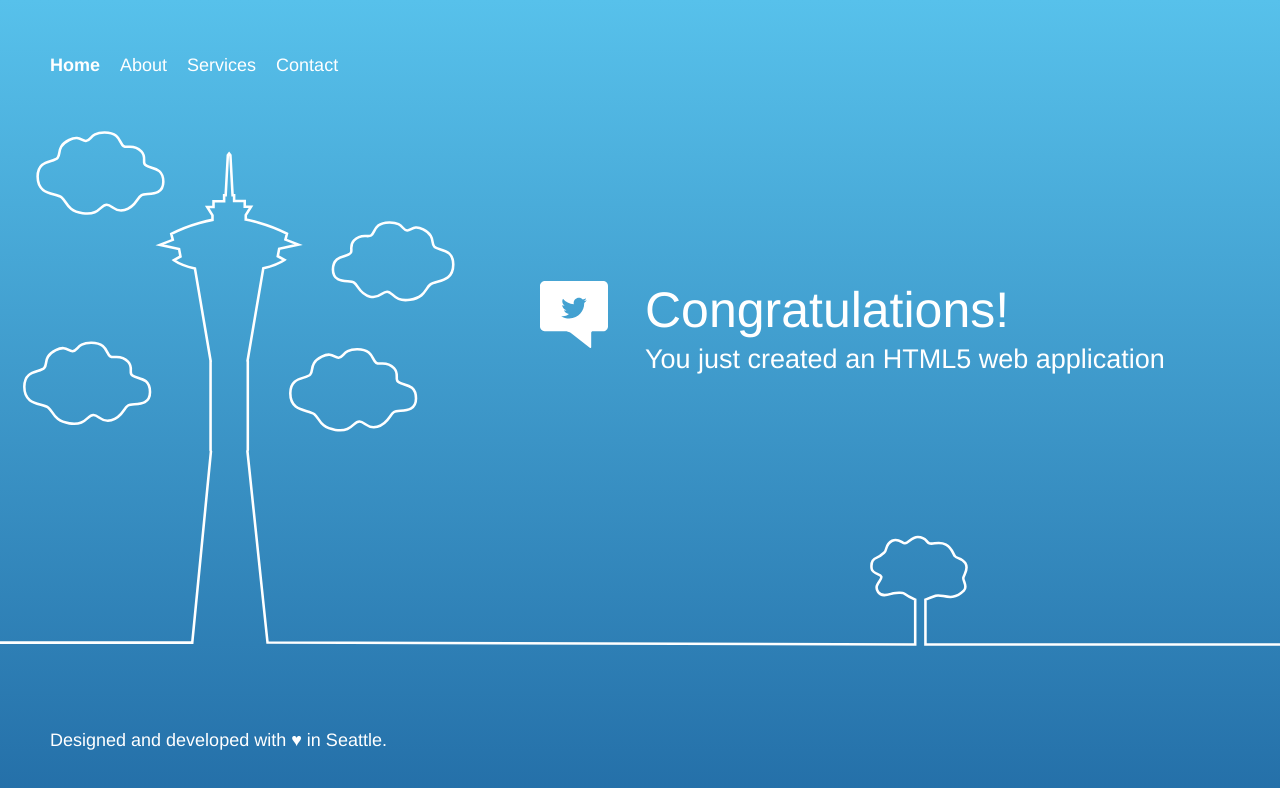
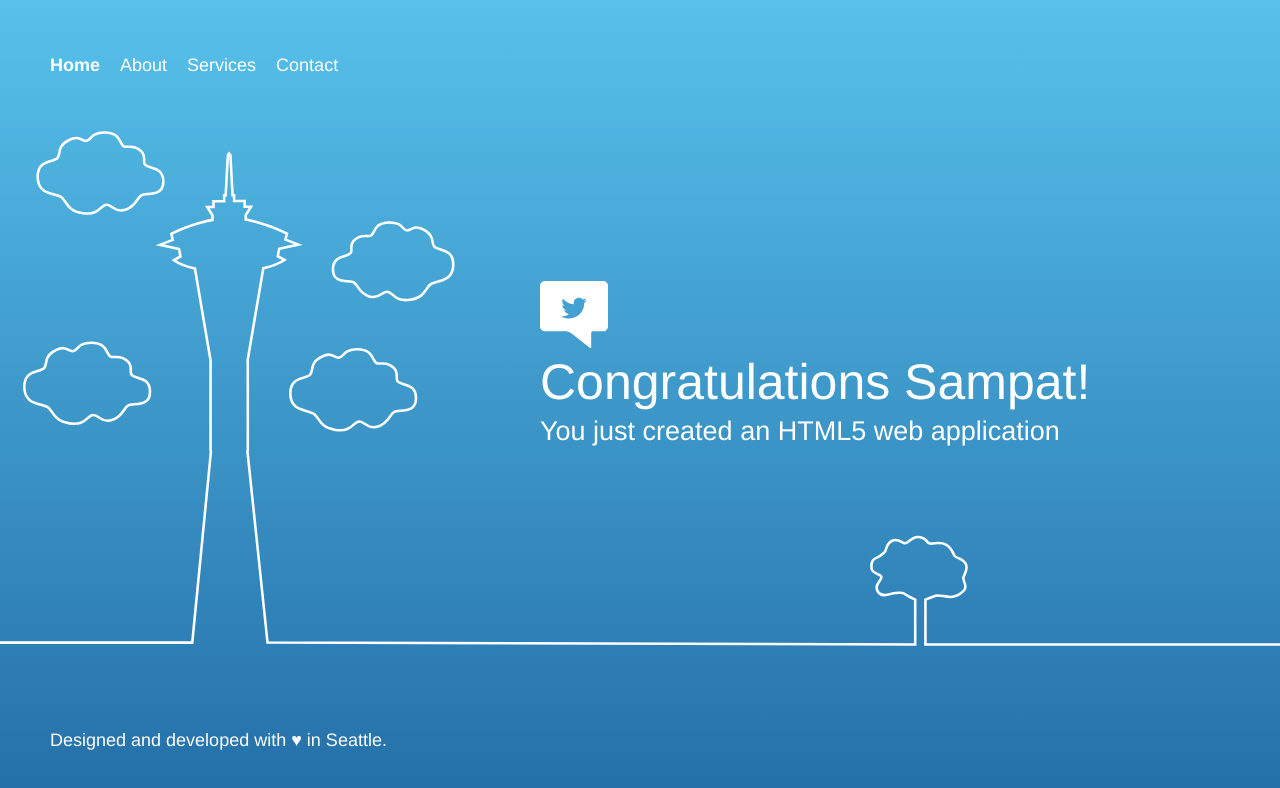
Before and after one commit to sambatha/sampleAWS, a plain HTML site: page webpage/index.html in a window 1280 px wide. Drawn offline with Linux system fonts and the light colour scheme.

Commit message:
initial version

```diff
--- a/webpage/index.html
+++ b/webpage/index.html
@@ -58,7 +58,7 @@
         <div class="message">
             <a class="twitter-link" href="http://twitter.com/home/?status=I%20created%20a%20project%20with%20AWS%20CodeStar!%20%23AWS%20%23AWSCodeStar%20https%3A%2F%2Faws.amazon.com%2Fcodestar"><img src="img/tweet.svg" /></a>
             <div class="text">
-                <h1>Congratulations!</h1>
+                <h1>Congratulations Sampat!</h1>
                 <h2>You just created an HTML5 web application</h2>
             </div>
         </div>
```
Also changed, not shown: 4 other files.
